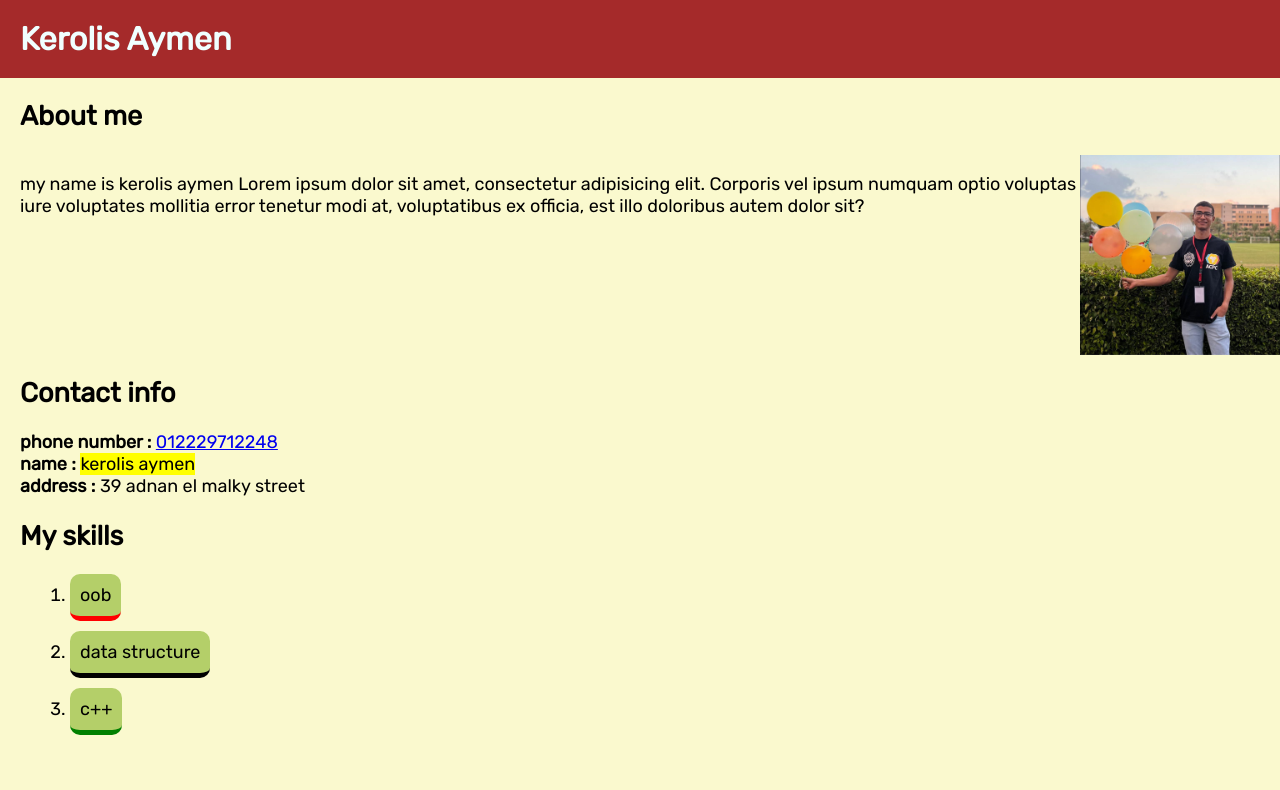
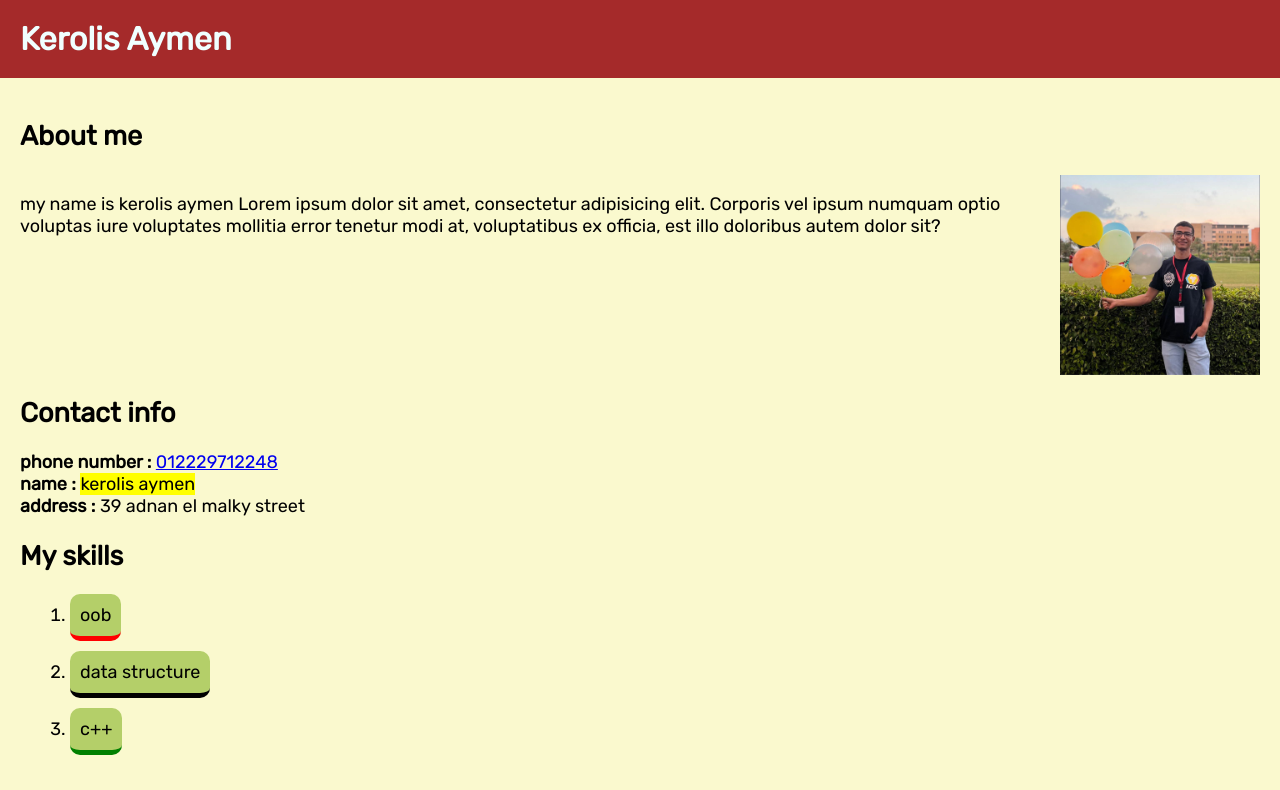
Before and after one commit to KerolisAymen/Kero, a plain HTML site: page index.html in a window 1280 px wide. Shown: the top 790 px of the page. Drawn offline with Linux system fonts and the light colour scheme.

Commit message:
Update style.css

```diff
--- a/style.css
+++ b/style.css
@@ -9,7 +9,7 @@ body {
 }
 
 .withoutbar{
-    padding-left : 20px
+    padding : 20px
 }
 .contact {
    /* border: 5px solid red ; */
```
